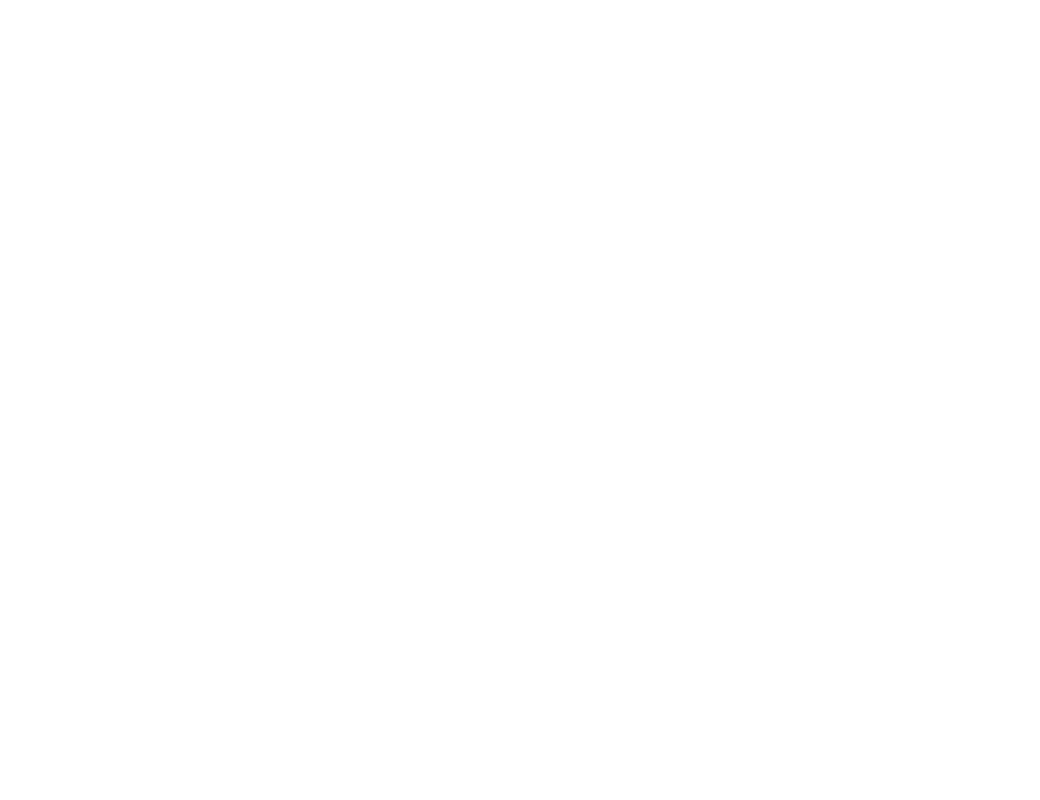
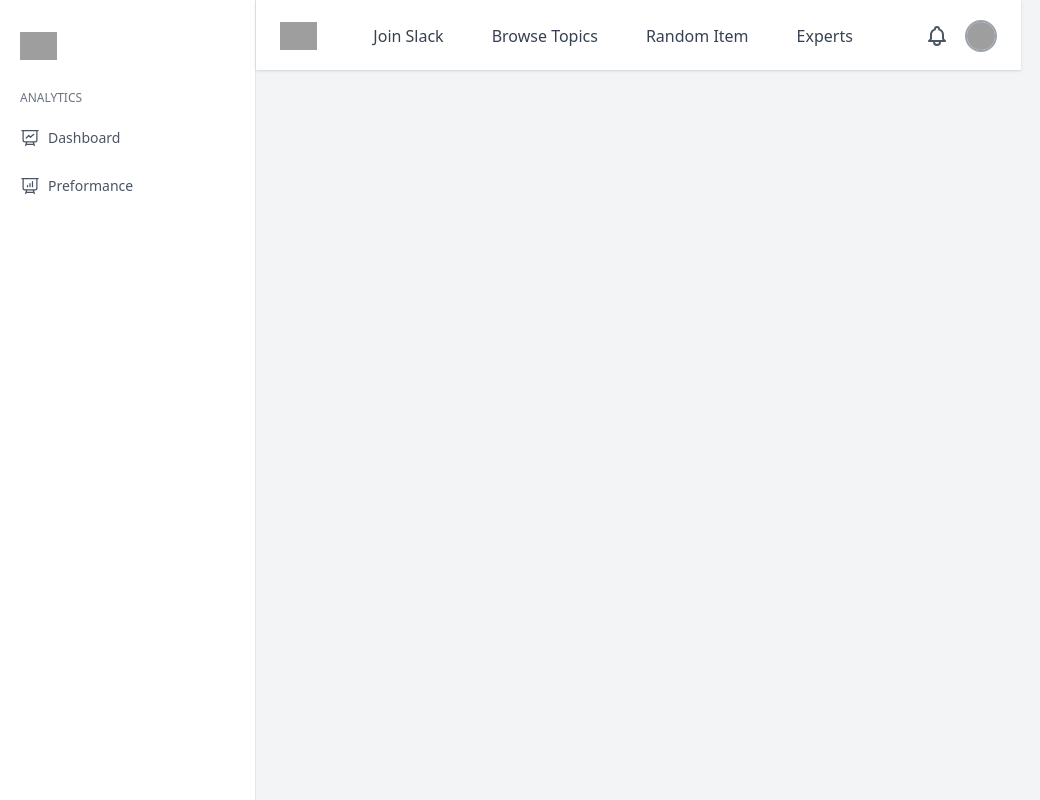
Before and after one commit to havengrim/review, a React (Vite) app in the folder review/: page /dashboard in a window 1280 px wide. Before the commit this address had no page. Shown: the whole page, without its empty margins (0-1040 px from the left). Built offline with nearby package versions, Linux system fonts and the light colour scheme; grey boxes are pictures that could not be loaded.

Commit message:
dashboard

```diff
--- a/review/src/App.jsx
+++ b/review/src/App.jsx
@@ -5,11 +5,13 @@
 import Index from "./components/Index";
 import Greetings from './components/Greetings';
 import Form from './components/Form';
+import Dashboard from './components/Dashboard';
 
 const App = () => (
   <Router>
     <div className="bg-primary w-full overflow-hidden">
       <Routes>
+      <Route path="/dashboard" element={<Dashboard />} />
         <Route path="/greetings" element={<Greetings />} />
         <Route path="/home" element={<Home />} />
         <Route path="/index" element={<Index />} />
--- /dev/null
+++ b/review/src/components/Dashboard.jsx
@@ -0,0 +1,19 @@
+// Dashboard.js
+import React from 'react';
+import Navbar from './Navbar';
+import Sidebar from './Sidebar';
+import Table from './Table';
+
+const Dashboard = () => {
+    return (
+        <div className=' bg-gray-100 flex'>
+            <Sidebar />
+            <div className='flex flex-col'>
+                <Navbar />
+
+            </div>
+        </div>
+    );
+}
+
+export default Dashboard;
--- /dev/null
+++ b/review/src/components/Navbar.jsx
@@ -0,0 +1,66 @@
+import React, { useState } from 'react';
+
+const Navbar = () => {
+    const [isOpen, setIsOpen] = useState(false);
+
+    const toggleMenu = () => {
+        setIsOpen(!isOpen);
+    };
+
+    return (
+        <nav className="relative bg-white shadow dark:bg-gray-800 w-full h-[70px]">
+            <div className="container px-6 py-4 mx-auto">
+                <div className="lg:flex lg:items-center lg:justify-between">
+                    <div className="flex items-center justify-between">
+                        <a href="#">
+                            <img className="w-auto h-6 sm:h-7" src="https://merakiui.com/images/full-logo.svg" alt="" />
+                        </a>
+
+                        {/* Mobile menu button */}
+                        <div className="flex lg:hidden">
+                            <button onClick={toggleMenu} type="button" className="text-gray-500 dark:text-gray-200 hover:text-gray-600 dark:hover:text-gray-400 focus:outline-none focus:text-gray-600 dark:focus:text-gray-400" aria-label="toggle menu">
+                                {!isOpen ? (
+                                    <svg xmlns="http://www.w3.org/2000/svg" className="w-6 h-6" fill="none" viewBox="0 0 24 24" stroke="currentColor">
+                                        <path strokeLinecap="round" strokeLinejoin="round" strokeWidth="2" d="M4 6h16M4 12h16m-7 6h7" />
+                                    </svg>
+                                ) : (
+                                    <svg xmlns="http://www.w3.org/2000/svg" className="w-6 h-6" fill="none" viewBox="0 0 24 24" stroke="currentColor">
+                                        <path strokeLinecap="round" strokeLinejoin="round" strokeWidth="2" d="M6 18L18 6M6 6l12 12" />
+                                    </svg>
+                                )}
+                            </button>
+                        </div>
+                    </div>
+
+                    {/* Mobile Menu open: "block", Menu closed: "hidden" */}
+                    <div className={`${isOpen ? 'block' : 'hidden'} lg:block absolute inset-x-0 z-20 w-full px-6 py-4 transition-all duration-300 ease-in-out bg-white dark:bg-gray-800 lg:mt-0 lg:p-0 lg:top-0 lg:relative lg:bg-transparent lg:w-auto lg:opacity-100 lg:translate-x-0 lg:flex lg:items-center`}>
+                        <div className="flex flex-col -mx-6 lg:flex-row lg:items-center lg:mx-8">
+                            <a href="#" className="px-3 py-2 mx-3 mt-2 text-gray-700 transition-colors duration-300 transform rounded-md lg:mt-0 dark:text-gray-200 hover:bg-gray-100 dark:hover:bg-gray-700">Join Slack</a>
+                            <a href="#" className="px-3 py-2 mx-3 mt-2 text-gray-700 transition-colors duration-300 transform rounded-md lg:mt-0 dark:text-gray-200 hover:bg-gray-100 dark:hover:bg-gray-700">Browse Topics</a>
+                            <a href="#" className="px-3 py-2 mx-3 mt-2 text-gray-700 transition-colors duration-300 transform rounded-md lg:mt-0 dark:text-gray-200 hover:bg-gray-100 dark:hover:bg-gray-700">Random Item</a>
+                            <a href="#" className="px-3 py-2 mx-3 mt-2 text-gray-700 transition-colors duration-300 transform rounded-md lg:mt-0 dark:text-gray-200 hover:bg-gray-100 dark:hover:bg-gray-700">Experts</a>
+                        </div>
+
+                        <div className="flex items-center mt-4 lg:mt-0">
+                            <button className="hidden mx-4 text-gray-600 transition-colors duration-300 transform lg:block dark:text-gray-200 hover:text-gray-700 dark:hover:text-gray-400 focus:text-gray-700 dark:focus:text-gray-400 focus:outline-none" aria-label="show notifications">
+                                <svg className="w-6 h-6" viewBox="0 0 24 24" fill="none" xmlns="http://www.w3.org/2000/svg">
+                                    <path d="M15 17H20L18.5951 15.5951C18.2141 15.2141 18 14.6973 18 14.1585V11C18 8.38757 16.3304 6.16509 14 5.34142V5C14 3.89543 13.1046 3 12 3C10.8954 3 10 3.89543 10 5V5.34142C7.66962 6.16509 6 8.38757 6 11V14.1585C6 14.6973 5.78595 15.2141 5.40493 15.5951L4 17H9M15 17V18C15 19.6569 13.6569 21 12 21C10.3431 21 9 19.6569 9 18V17M15 17H9" stroke="currentColor" strokeWidth="2" strokeLinecap="round" strokeLinejoin="round"/>
+                                </svg>
+                            </button>
+
+                            <button type="button" className="flex items-center focus:outline-none" aria-label="toggle profile dropdown">
+                                <div className="w-8 h-8 overflow-hidden border-2 border-gray-400 rounded-full">
+                                    <img src="https://images.unsplash.com/photo-1517841905240-472988babdf9?ixlib=rb-1.2.1&ixid=eyJhcHBfaWQiOjEyMDd9&auto=format&fit=crop&w=334&q=80" className="object-cover w-full h-full" alt="avatar" />
+                                </div>
+
+                                <h3 className="mx-2 text-gray-700 dark:text-gray-200 lg:hidden">Khatab wedaa</h3>
+                            </button>
+                        </div>
+                    </div>
+                </div>
+            </div>
+        </nav>
+    );
+}
+
+export default Navbar;
--- /dev/null
+++ b/review/src/components/Sidebar.jsx
@@ -0,0 +1,39 @@
+// Sidebar.js
+import React from 'react';
+import Navbar from './Navbar';
+
+const Sidebar = () => {
+    return (
+        <aside className="hidden lg:flex flex-col w-64 h-screen px-5 py-8 overflow-y-auto bg-white border-r rtl:border-r-0 rtl:border-l dark:bg-gray-900 dark:border-gray-700">
+            <a href="#">
+                <img className="w-auto h-7" src="https://merakiui.com/images/logo.svg" alt="" />
+            </a>
+
+            <div className="flex flex-col justify-between flex-1 mt-6">
+                <nav className="-mx-3 space-y-6">
+                    <div className="space-y-3">
+                        <label className="px-3 text-xs text-gray-500 uppercase dark:text-gray-400">analytics</label>
+
+                        <a className="flex items-center px-3 py-2 text-gray-600 transition-colors duration-300 transform rounded-lg dark:text-gray-200 hover:bg-gray-100 dark:hover:bg-gray-800 dark:hover:text-gray-200 hover:text-gray-700" href="#">
+                            <svg xmlns="http://www.w3.org/2000/svg" fill="none" viewBox="0 0 24 24" strokeWidth="1.5" stroke="currentColor" className="w-5 h-5">
+                                <path strokeLinecap="round" strokeLinejoin="round" d="M3.75 3v11.25A2.25 2.25 0 006 16.5h2.25M3.75 3h-1.5m1.5 0h16.5m0 0h1.5m-1.5 0v11.25A2.25 2.25 0 0118 16.5h-2.25m-7.5 0h7.5m-7.5 0l-1 3m8.5-3l1 3m0 0l.5 1.5m-.5-1.5h-9.5m0 0l-.5 1.5m.75-9l3-3 2.148 2.148A12.061 12.061 0 0116.5 7.605" />
+                            </svg>
+
+                            <span className="mx-2 text-sm font-medium">Dashboard</span>
+                        </a>
+
+                        <a className="flex items-center px-3 py-2 text-gray-600 transition-colors duration-300 transform rounded-lg dark:text-gray-200 hover:bg-gray-100 dark:hover:bg-gray-800 dark:hover:text-gray-200 hover:text-gray-700" href="#">
+                            <svg xmlns="http://www.w3.org/2000/svg" fill="none" viewBox="0 0 24 24" strokeWidth="1.5" stroke="currentColor" className="w-5 h-5">
+                                <path strokeLinecap="round" strokeLinejoin="round" d="M3.75 3v11.25A2.25 2.25 0 006 16.5h2.25M3.75 3h-1.5m1.5 0h16.5m0 0h1.5m-1.5 0v11.25A2.25 2.25 0 0118 16.5h-2.25m-7.5 0h7.5m-7.5 0l-1 3m8.5-3l1 3m0 0l.5 1.5m-.5-1.5h-9.5m0 0l-.5 1.5M9 11.25v1.5M12 9v3.75m3-6v6" />
+                            </svg>
+
+                            <span className="mx-2 text-sm font-medium">Preformance</span>
+                        </a>
+                    </div>
+                </nav>
+            </div>
+        </aside>
+    );
+}
+
+export default Sidebar;
```
Also changed, not shown: 1 other file (tests, documents, lock files or other folders).
